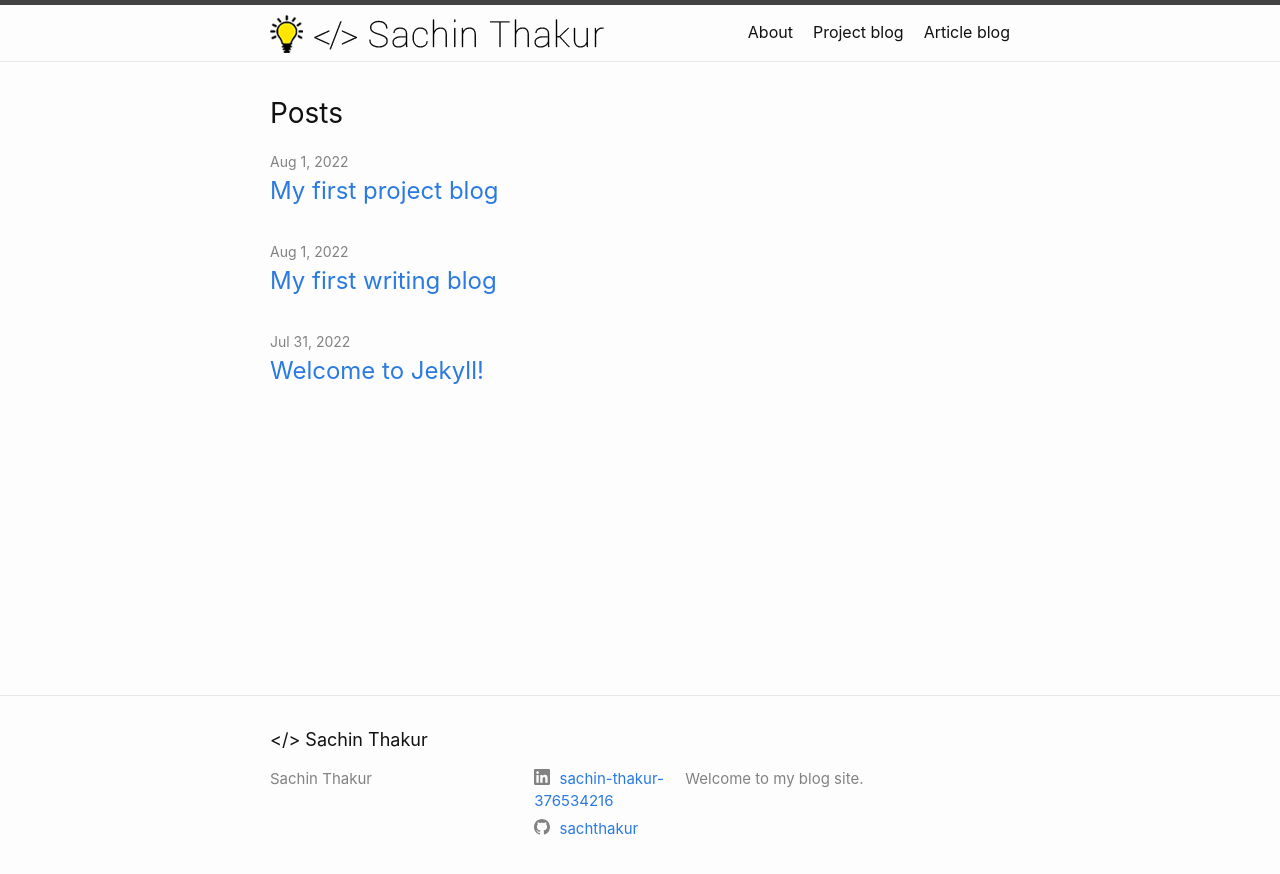
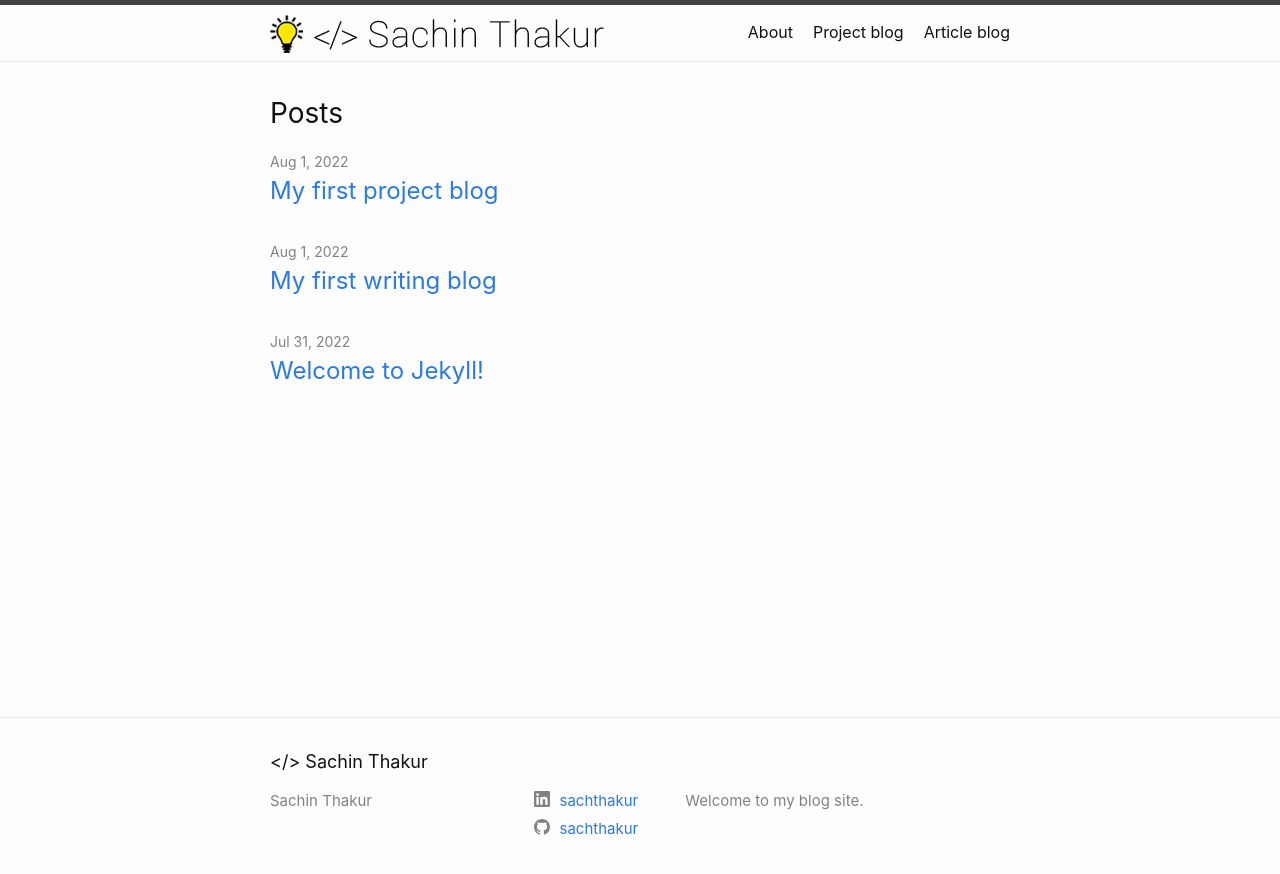
Before and after one commit to SachThakur/my-blog, a Jekyll site: the page built from index.markdown, in a window 1280 px wide. Shown: the top 874 px of the page. Built offline with Jekyll 4.4.1, drawn with Linux system fonts in a browser that asks for light colours.

Commit message:
Updated socials

```diff
--- a/_config.yml
+++ b/_config.yml
@@ -30,7 +30,7 @@ github_username:  sachthakur
 # Fields that minima uses but is not defaulted with styles
 
 author: Sachin Thakur
-linkedin_username: sachin-thakur-376534216
+linkedin_username: sachthakur
 
 
 # New fileds not defaulted by jekyll-new with minima theme
```
